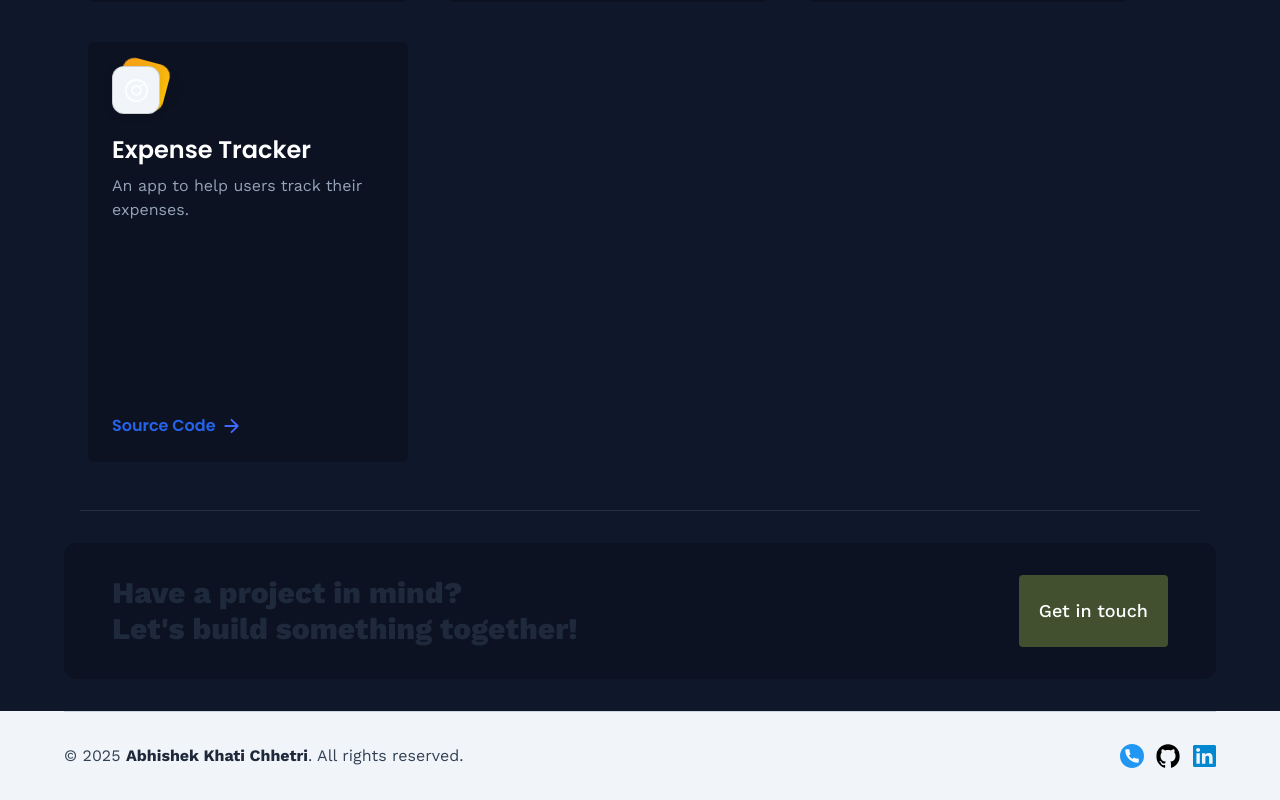
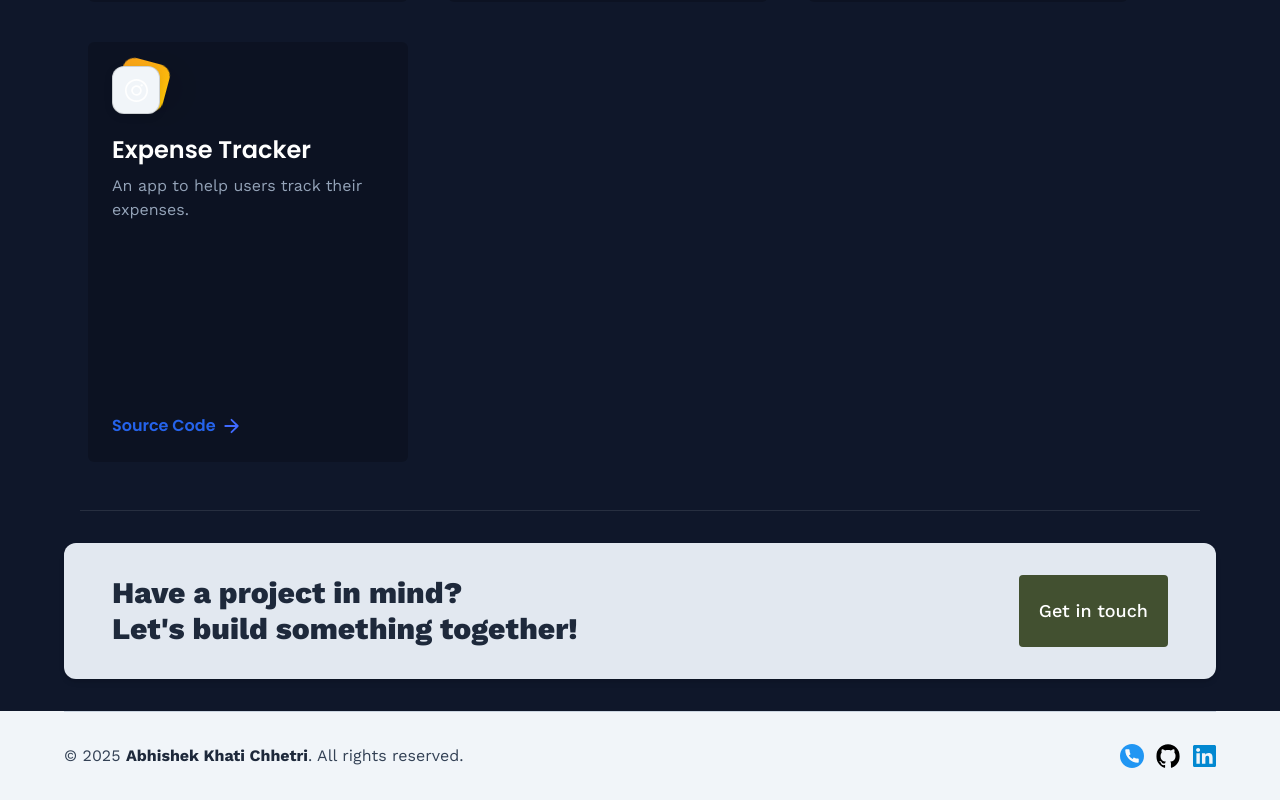
Before and after one commit to abhichhetri09/portfolio, a React (Vite) app: page /projects in a window 1280 px wide. Shown: the part 1160-1960 px from the top of the page. Built offline with nearby package versions, Linux system fonts and the light colour scheme.

Commit message:
Update CTA component styling by changing background color to slate-200 and text color to slate-800, while adding a shadow effect for improved aesthetics.

```diff
--- a/src/components/CTA.jsx
+++ b/src/components/CTA.jsx
@@ -9,8 +9,8 @@ const CTA = () => {
   };
   return (
     <Section>
-      <div className="container py-8 bg-black/20 px-12 rounded-xl flex flex-col gap-4 md:flex-row">
-        <p className="cta-text text-white">
+      <div className="container py-8 bg-slate-200 px-12 rounded-xl flex flex-col gap-4 md:flex-row shadow-md">
+        <p className="cta-text text-slate-800">
           Have a project in mind? <br className="sm:block hidden" />
           Let&apos;s build something together!
         </p>
```
